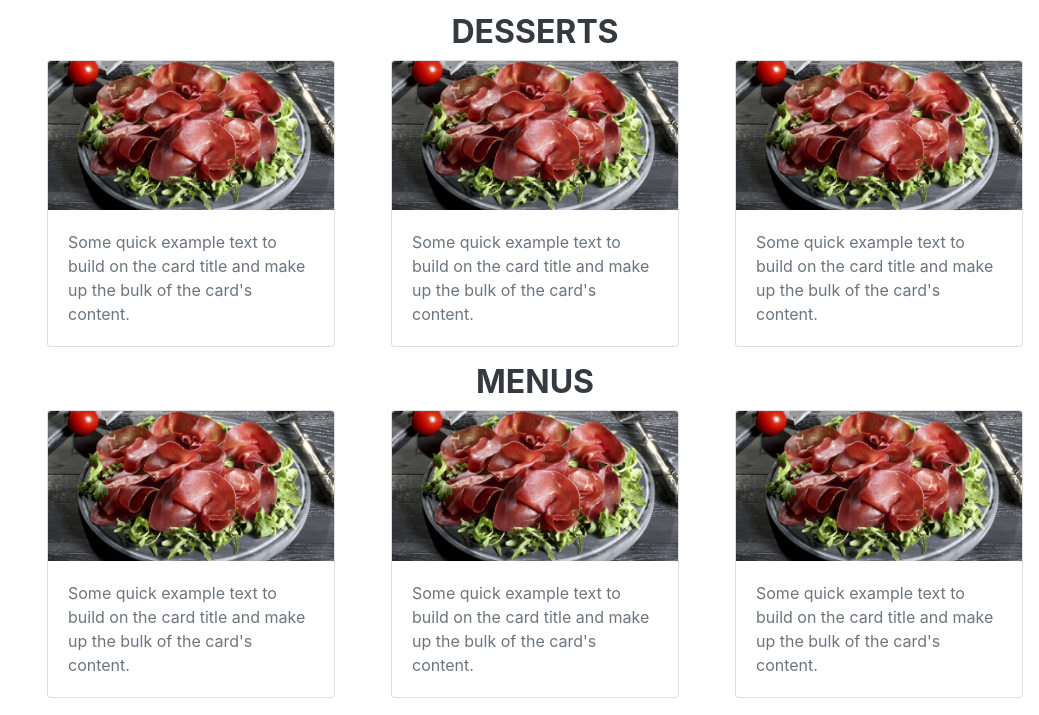
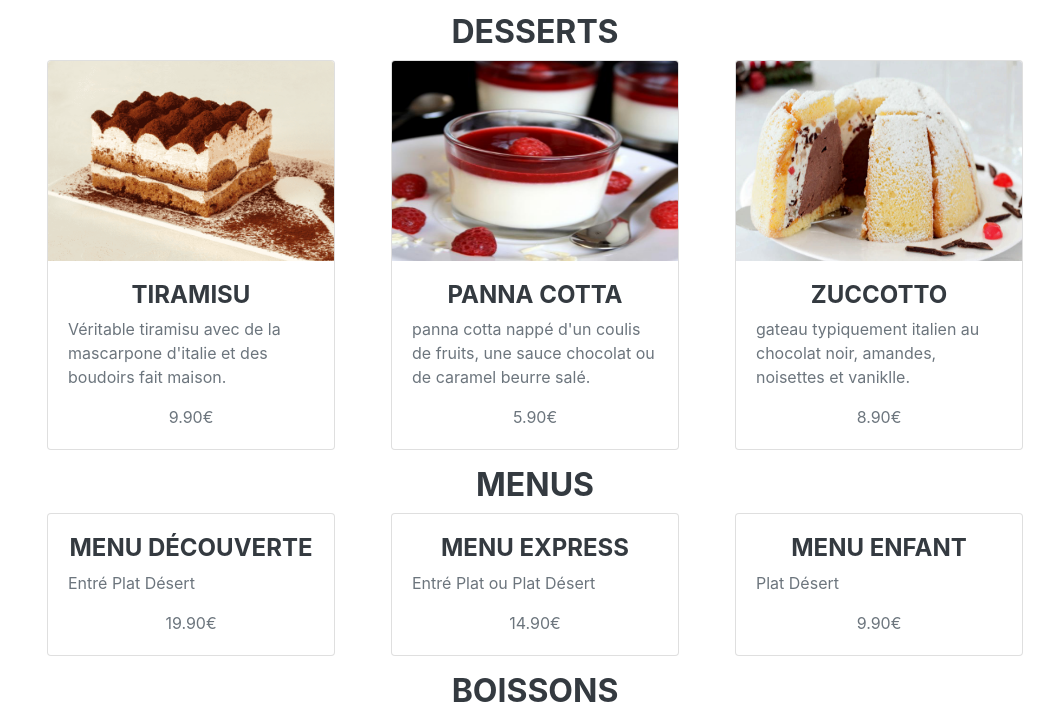
Before and after one commit to Crimsed/TD3, a plain HTML site: page index.html in a window 1280 px wide. Shown: the part 2481-3196 px from the top of the page, without its empty margins (241-1280 px from the left). Drawn offline with nearby package versions, Linux system fonts and the light colour scheme; a web font is replaced by a local one.

Commit message:
fin du menu

```diff
--- a/index.html
+++ b/index.html
@@ -150,21 +150,27 @@
                         <div class="row justify-content-around mb-3" id="desserts">
                             <h3 class="col-lg-12 text-center">DESSERTS</h3>
                             <div class="card" style="width: 18rem;">
-                                <img class="card-img-top" src="images/entre1.jpg" alt="Card image cap">
+                                <img class="card-img-top" src="images/tiramisu.png" height="200px" alt="Card image cap">
                                 <div class="card-body">
-                                  <p class="card-text">Some quick example text to build on the card title and make up the bulk of the card's content.</p>
+                                  <h4 class="text-center">Tiramisu</h4>
+                                  <p class="card-text">Véritable tiramisu avec de la mascarpone d'italie et des boudoirs fait maison.</p>
+                                  <p class="card-text text-center">9.90€</p>
                                 </div>
                             </div>
                             <div class="card" style="width: 18rem;">
-                                <img class="card-img-top" src="images/entre1.jpg" alt="Card image cap">
+                                <img class="card-img-top" src="images/Panna-cotta.jpg" height="200px" alt="Card image cap">
                                 <div class="card-body">
-                                  <p class="card-text">Some quick example text to build on the card title and make up the bulk of the card's content.</p>
+                                    <h4 class="text-center">Panna cotta</h4>
+                                  <p class="card-text">panna cotta nappé d'un coulis de fruits, une sauce chocolat ou de caramel beurre salé.</p>
+                                  <p class="card-text text-center">5.90€</p>
                                 </div>
                             </div>
                             <div class="card" style="width: 18rem;">
-                                <img class="card-img-top" src="images/entre1.jpg" alt="Card image cap">
+                                <img class="card-img-top" src="images/zuccotto.jpg" height="200px" alt="Card image cap">
                                 <div class="card-body">
-                                  <p class="card-text">Some quick example text to build on the card title and make up the bulk of the card's content.</p>
+                                    <h4 class="text-center">Zuccotto</h4>
+                                  <p class="card-text">gateau typiquement italien au chocolat noir, amandes, noisettes et vaniklle.</p>
+                                  <p class="card-text text-center">8.90€</p>
                                 </div>
                             </div>
                         </div>
@@ -173,21 +179,23 @@
                         <div class="row justify-content-around mb-3" id="menus">
                             <h3 class="col-lg-12 text-center">MENUS</h3>
                             <div class="card" style="width: 18rem;">
-                                <img class="card-img-top" src="images/entre1.jpg" alt="Card image cap">
                                 <div class="card-body">
-                                  <p class="card-text">Some quick example text to build on the card title and make up the bulk of the card's content.</p>
+                                    <h4 class="text-center">Menu découverte</h4>
+                                  <p class="card-text">Entré Plat Désert</p>
+                                  <p class="card-text text-center">19.90€</p>
                                 </div>
                             </div>
                             <div class="card" style="width: 18rem;">
-                                <img class="card-img-top" src="images/entre1.jpg" alt="Card image cap">
                                 <div class="card-body">
-                                  <p class="card-text">Some quick example text to build on the card title and make up the bulk of the card's content.</p>
-                                </div>
+                                    <h4 class="text-center">Menu express</h4>
+                                    <p class="card-text">Entré Plat ou Plat Désert</p>
+                                    <p class="card-text text-center">14.90€</p></div>
                             </div>
                             <div class="card" style="width: 18rem;">
-                                <img class="card-img-top" src="images/entre1.jpg" alt="Card image cap">
                                 <div class="card-body">
-                                  <p class="card-text">Some quick example text to build on the card title and make up the bulk of the card's content.</p>
+                                    <h4 class="text-center">Menu enfant</h4>
+                                    <p class="card-text">Plat Désert</p>
+                                    <p class="card-text text-center">9.90€</p></div>
                                 </div>
                             </div>
                         </div>
@@ -275,7 +283,7 @@
                         </select>
                         <div class="invalid-feedback">Example invalid custom select feedback</div>
                     </div>
-                    <div class="form-row">
+                    <div class="form-row ">
                         <div class="col">
                             <div class="form-group">
                                 <label for="date">Date</label>
```
Also changed, not shown: css/styles.css, images/Panna-cotta.jpg (added), images/tiramisu.png (added), images/zuccotto.jpg (added).
